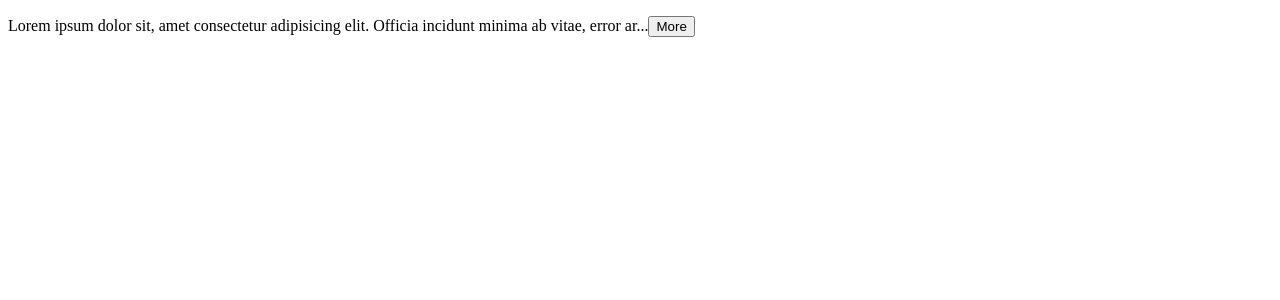
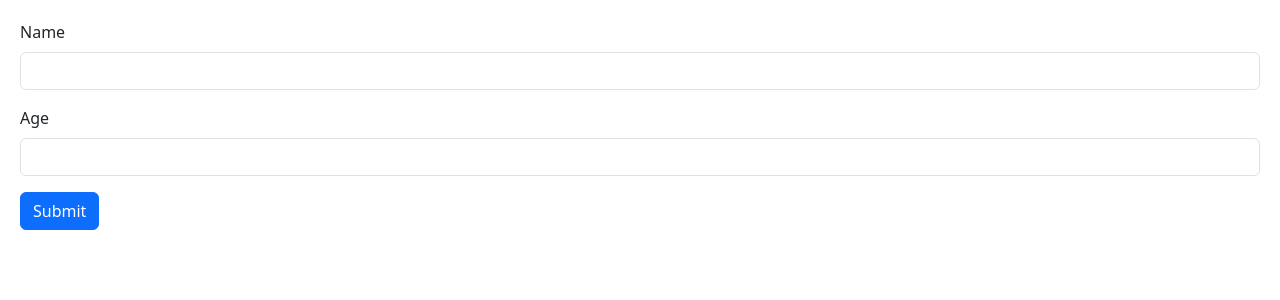
Before and after one commit to jomesh18/react-app, a React (Vite) app: page / in a window 1280 px wide. Shown: the top 300 px of the page. Built offline with nearby package versions, Linux system fonts and the light colour scheme.

Commit message:
feat started react-hook-form

```diff
--- a/package.json
+++ b/package.json
@@ -13,6 +13,7 @@
     "bootstrap": "^5.3.3",
     "react": "^18.3.1",
     "react-dom": "^18.3.1",
+    "react-hook-form": "^7.52.1",
     "react-icons": "^5.2.1"
   },
   "devDependencies": {
--- a/src/App.tsx
+++ b/src/App.tsx
@@ -129,27 +129,34 @@
 
 // export default App
 
-import ExpandableText from "./components/ExpandableText";
+// import ExpandableText from "./components/ExpandableText";
 
+// const App = () => {
+//   return (
+//     <div>
+//       <ExpandableText>
+//         Lorem ipsum dolor sit, amet consectetur adipisicing elit. Officia
+//         incidunt minima ab vitae, error architecto, deserunt omnis ad autem enim
+//         id facilis cum ea perspiciatis expedita earum, numquam quisquam
+//         veritatis nihil consequuntur provident inventore. Aspernatur officia eum
+//         repellat aliquid consectetur architecto accusamus ratione suscipit atque
+//         veniam, ipsum dolorum est quas asperiores eveniet distinctio?
+//         Repudiandae recusandae quas hic. Porro optio voluptates dicta est
+//         temporibus cupiditate, eos maxime rerum et, accusantium, nisi quaerat
+//         quis atque ducimus magni doloribus! Fugit perferendis illo quaerat
+//         neque? Dignissimos repudiandae harum blanditiis voluptatum error
+//         assumenda, magnam maiores impedit quos eos corporis et id temporibus
+//         voluptas deleniti consequuntur!
+//       </ExpandableText>
+//     </div>
+//   );
+// };
+
+// export default App;
+
+import Form from "./components/Form";
 const App = () => {
-  return (
-    <div>
-      <ExpandableText>
-        Lorem ipsum dolor sit, amet consectetur adipisicing elit. Officia
-        incidunt minima ab vitae, error architecto, deserunt omnis ad autem enim
-        id facilis cum ea perspiciatis expedita earum, numquam quisquam
-        veritatis nihil consequuntur provident inventore. Aspernatur officia eum
-        repellat aliquid consectetur architecto accusamus ratione suscipit atque
-        veniam, ipsum dolorum est quas asperiores eveniet distinctio?
-        Repudiandae recusandae quas hic. Porro optio voluptates dicta est
-        temporibus cupiditate, eos maxime rerum et, accusantium, nisi quaerat
-        quis atque ducimus magni doloribus! Fugit perferendis illo quaerat
-        neque? Dignissimos repudiandae harum blanditiis voluptatum error
-        assumenda, magnam maiores impedit quos eos corporis et id temporibus
-        voluptas deleniti consequuntur!
-      </ExpandableText>
-    </div>
-  );
+  return <Form />;
 };
 
 export default App;
--- /dev/null
+++ b/src/components/Form.tsx
@@ -0,0 +1,128 @@
+// // using ref hook
+
+// import { useRef } from "react";
+// import { FormEvent } from "react";
+
+// const Form = () => {
+//   const nameRef = useRef<HTMLInputElement>(null);
+//   const ageRef = useRef<HTMLInputElement>(null);
+//   const person = { name: "", age: 0 };
+
+//   const handleSubmit = (event: FormEvent) => {
+//     event.preventDefault();
+//     if (nameRef.current) person.name = nameRef.current.value;
+//     if (ageRef.current) person.age = parseInt(ageRef.current.value);
+//     console.log(person);
+//   };
+//   return (
+//     <form onSubmit={handleSubmit}>
+//       <div className="mb-3">
+//         <label htmlFor="name" className="form-label">
+//           Name
+//         </label>
+//         <input type="text" ref={nameRef} id="name" className="form-control" />
+//       </div>
+//       <div className="mb-3">
+//         <label htmlFor="age" className="form-label">
+//           Age
+//         </label>
+//         <input type="number" ref={ageRef} id="age" className="form-control" />
+//       </div>
+//       <button className="btn btn-primary" type="submit">
+//         Submit
+//       </button>
+//     </form>
+//   );
+// };
+
+// export default Form;
+
+// // using state hook
+// import { FormEvent, useState } from "react";
+
+// const Form = () => {
+//   const [person, setPerson] = useState({
+//     name: "",
+//     age: "",
+//   });
+
+//   const handleSubmit = (event: FormEvent) => {
+//     event.preventDefault();
+//     console.log(person);
+//   };
+
+//   return (
+//     <form onSubmit={handleSubmit}>
+//       <div className="mb-3">
+//         <label htmlFor="name" className="form-label">
+//           Name
+//         </label>
+//         <input
+//           onChange={(e) => setPerson({ ...person, name: e.target.value })}
+//           type="text"
+//           id="name"
+//           value={person.name}
+//           className="form-control"
+//         />
+//       </div>
+
+//       <div className="mb-3">
+//         <label htmlFor="age" className="form-label">
+//           Age
+//         </label>
+//         <input
+//           onChange={(e) => setPerson({ ...person, age: e.target.value })}
+//           type="number"
+//           id="age"
+//           value={person.age}
+//           className="form-control"
+//         />
+//       </div>
+//       <button className="btn btn-primary" type="submit">
+//         Submit
+//       </button>
+//     </form>
+//   );
+// };
+
+// export default Form;
+
+// using react-hook-form library
+import { FieldValues, useForm } from "react-hook-form";
+
+const Form = () => {
+  const { register, handleSubmit } = useForm();
+  const onSubmit = (data: FieldValues) => console.log(data);
+
+  return (
+    <form onSubmit={handleSubmit(onSubmit)}>
+      <div className="mb-3">
+        <label htmlFor="name" className="form-label">
+          Name
+        </label>
+        <input
+          {...register("name")}
+          type="text"
+          id="name"
+          className="form-control"
+        />
+      </div>
+      <div className="mb-3">
+        <label htmlFor="age" className="form-label">
+          Age
+        </label>
+        <input
+          {...register("age")}
+          type="number"
+          id="age"
+          className="form-control"
+        />
+      </div>
+      <button className="btn btn-primary" type="submit">
+        Submit
+      </button>
+    </form>
+  );
+};
+
+export default Form;
--- /dev/null
+++ b/src/index.css
@@ -0,0 +1,3 @@
+body {
+    padding: 20px;
+}
--- a/src/main.tsx
+++ b/src/main.tsx
@@ -1,7 +1,8 @@
 import React from "react";
 import ReactDOM from "react-dom/client";
 import App from "./App.tsx";
-// import 'bootstrap/dist/css/bootstrap.css'
+import "bootstrap/dist/css/bootstrap.css";
+import "./index.css";
 
 ReactDOM.createRoot(document.getElementById("root")!).render(
   <React.StrictMode>
```
Also changed, not shown: 1 other file (tests, documents, lock files or other folders).
